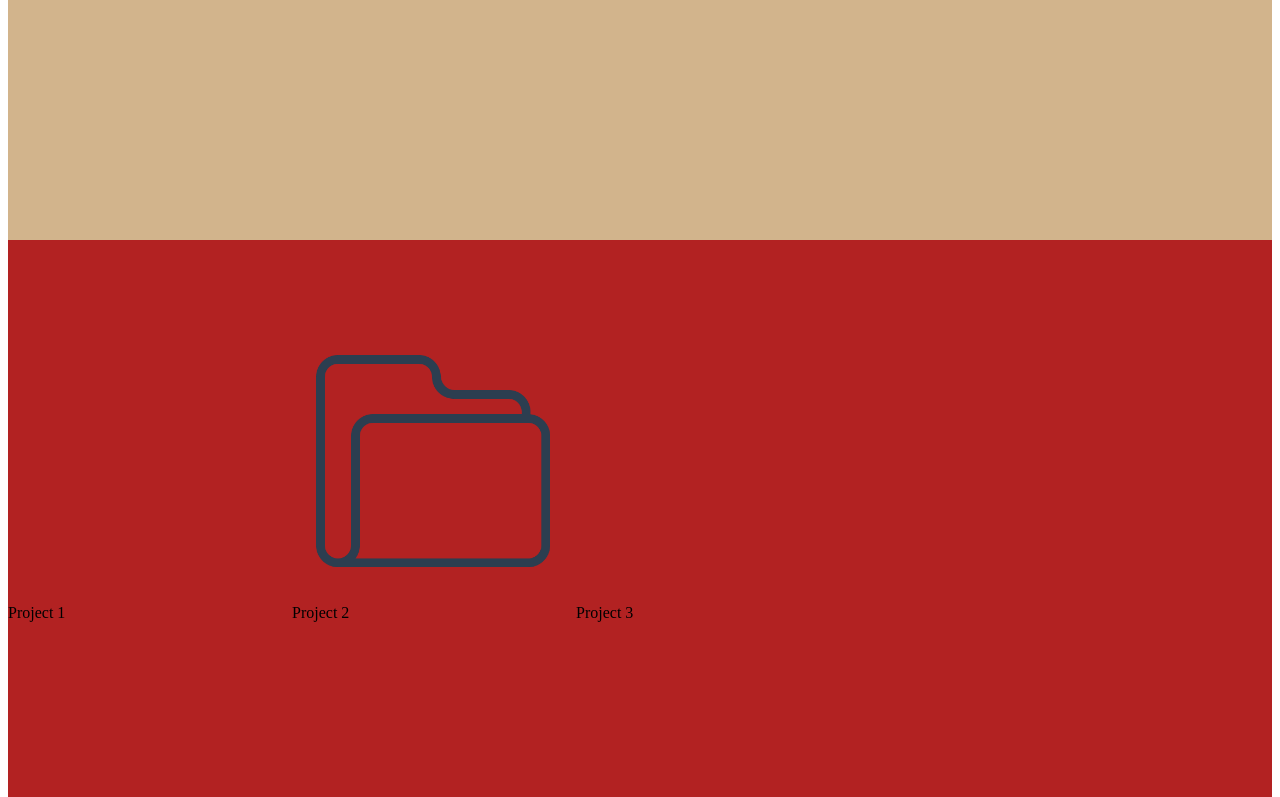
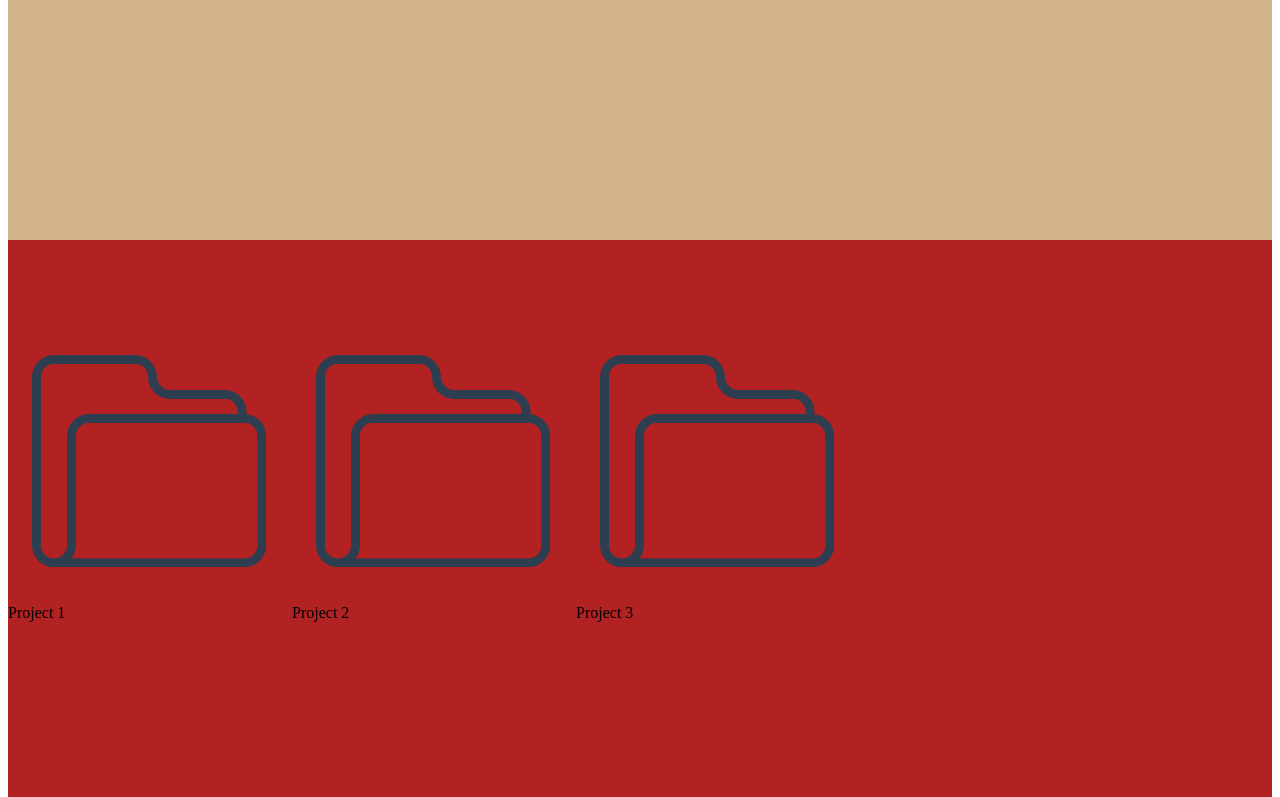
Before and after one commit to csc473s2019-webdev/hw3-p4-personal-portfolio-practice-with-html-css-ramonpetgrave64, a plain HTML site: page index.html in a window 1280 px wide. Shown: the part 568-1365 px from the top of the page. Drawn offline with Linux system fonts and the light colour scheme.

Commit message:
add more images

```diff
--- a/index.html
+++ b/index.html
@@ -69,6 +69,7 @@
 
   <div id="projects" class='full-section'>
     <a class='project-tile'>
+      <img src="project-icon.png">
       Project 1
     </a>
     <a class='project-tile'>
@@ -76,6 +77,7 @@
       Project 2
     </a>
     <a class='project-tile'>
+      <img src="project-icon.png">
       Project 3
     </a>
   </div>
```
